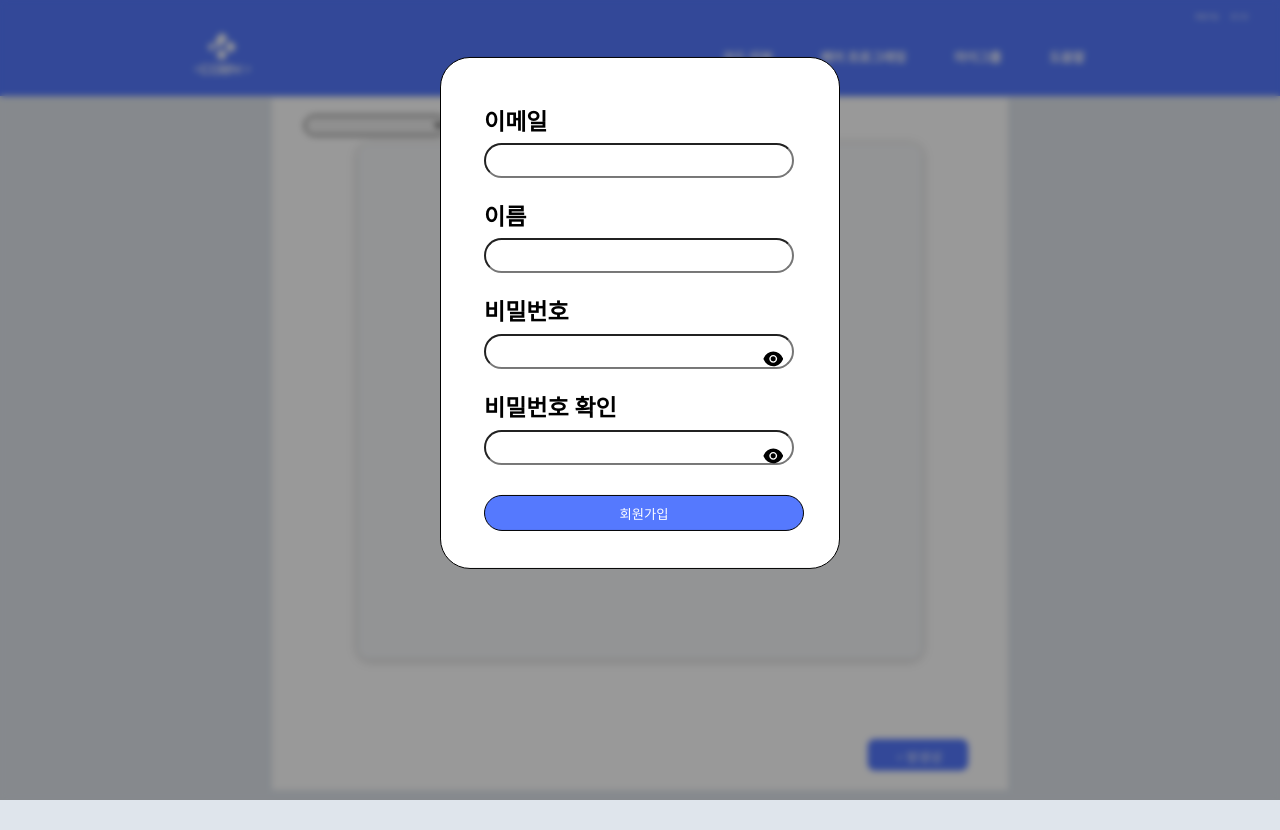
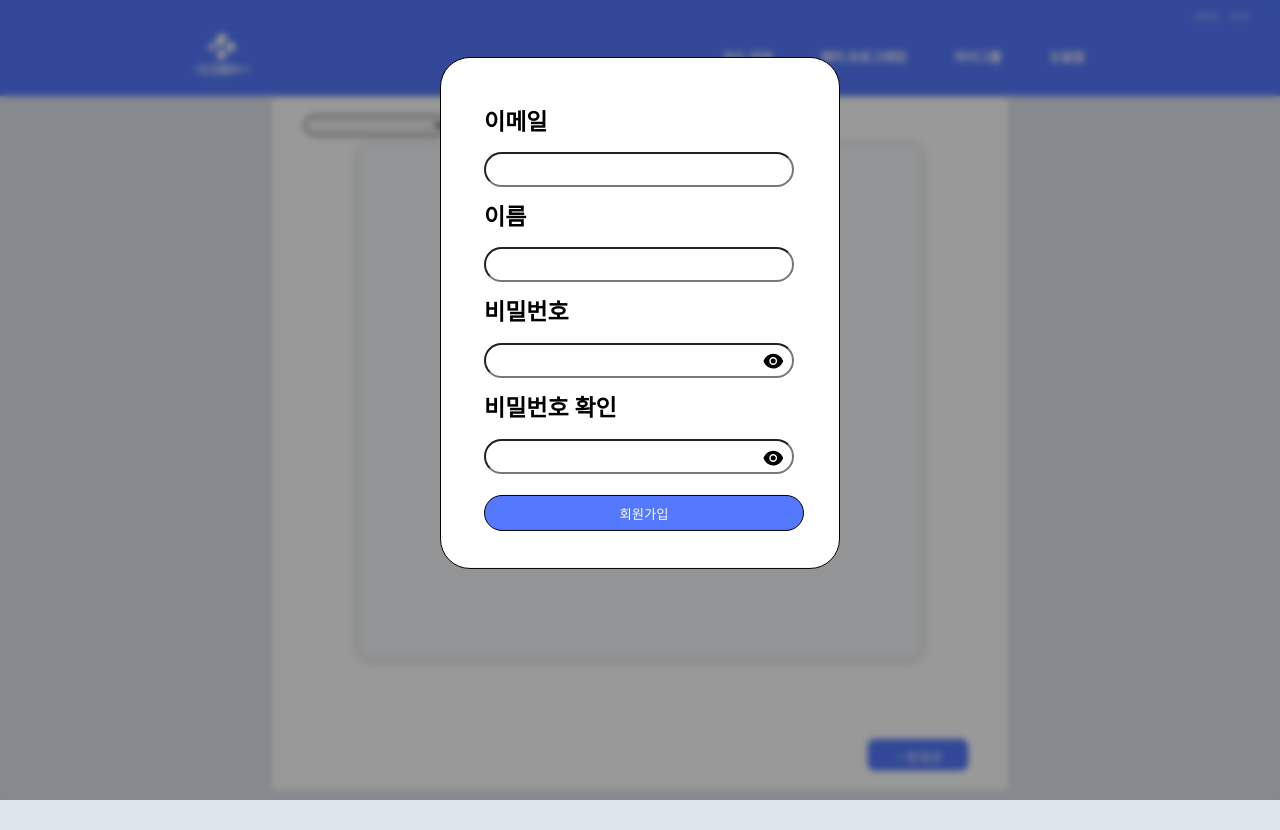
Before and after one commit to GDSC-KNU/Coby, a React (Create React App) app in the folder frontend/: page /CodeRoomList in a window 1280 px wide. Both pictures are taken after a click on the button "회원가입". Built offline with nearby package versions, Linux system fonts and the light colour scheme; a web font is replaced by a local one.

Commit message:
Fixed: 간단한 css 수정

```diff
--- a/frontend/src/components/modal/log/LoginModal.css
+++ b/frontend/src/components/modal/log/LoginModal.css
@@ -59,6 +59,6 @@
 .icon {
   position: absolute;
   left: 0%;
-  top: 50%;
-  transform: translate(-140%, 80%);
+  top: 60%;
+  transform: translate(-140%, 120%);
 }
--- a/frontend/src/components/modal/signin/SigninModal.css
+++ b/frontend/src/components/modal/signin/SigninModal.css
@@ -21,7 +21,7 @@ border-radius: 20px;
 width: 310px;
 height: 35px;
 position: relative;
-top: -10px;
+top: -1px;
 }
 .button1{
 width: 320px;
@@ -41,6 +41,6 @@ scale: 1.1;
 .icon{
 position: relative;
 right: 5%;
-top: -13px;
+top: -20px;
 z-index: 200;
 }
```
